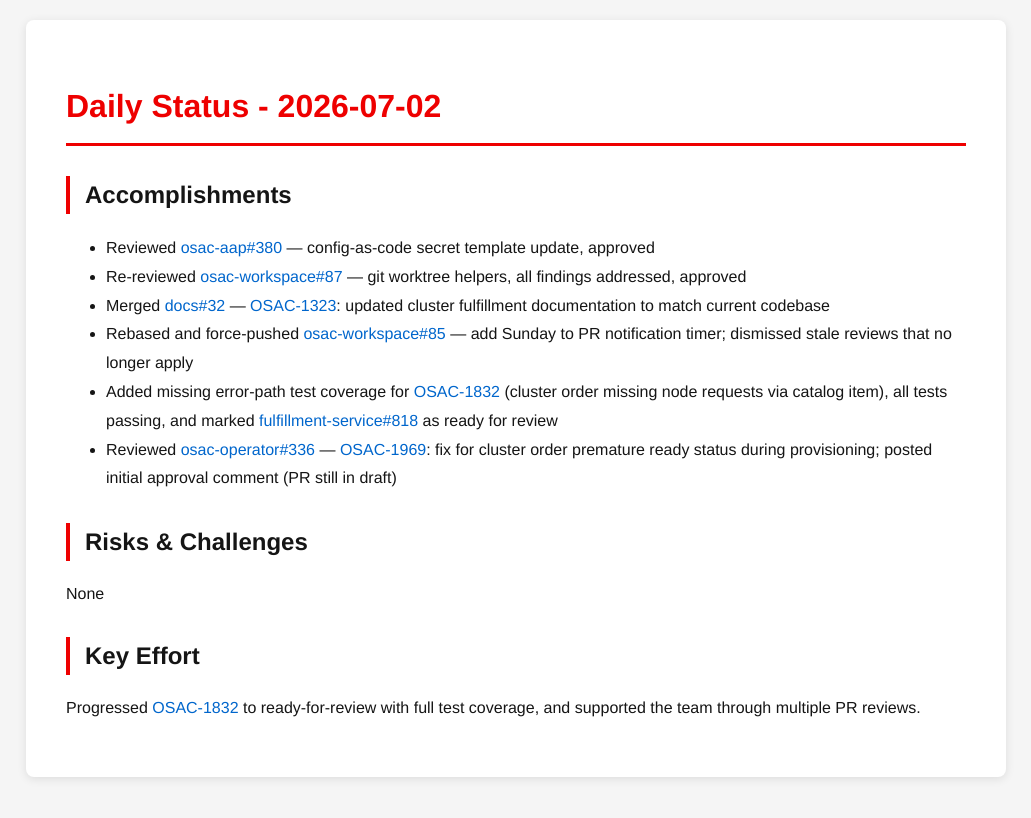
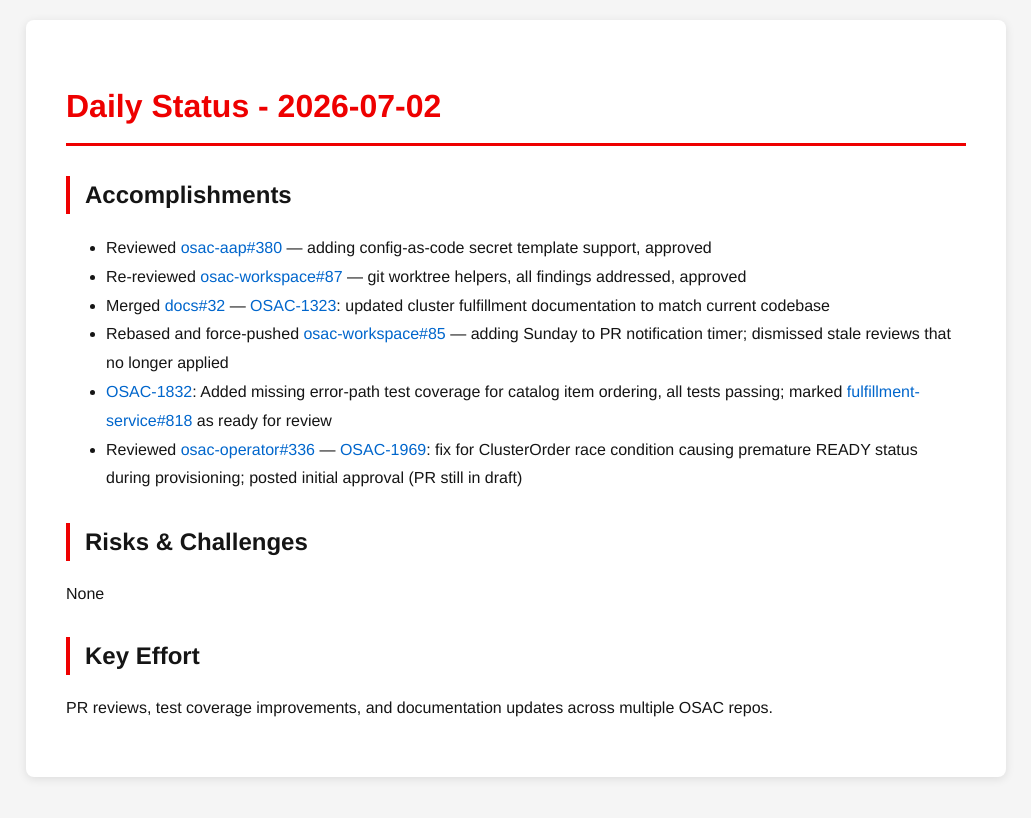
Before and after one commit to tzvatot/daily-status, a Jekyll site: the page built from 2026-07-02.md, in a window 1280 px wide. Shown: the top 818 px of the page, without its empty margins (124-1155 px from the left). Built offline with Jekyll 4.4.1, drawn with Linux system fonts in a browser that asks for light colours.

Commit message:
Daily status update - 2026-07-02

```diff
--- a/2026-07-02.md
+++ b/2026-07-02.md
@@ -7,15 +7,15 @@ date: 2026-07-02
 # Daily Status - 2026-07-02
 
 ## Accomplishments
-- Reviewed [osac-aap#380](https://github.com/osac-project/osac-aap/pull/380) — config-as-code secret template update, approved
+- Reviewed [osac-aap#380](https://github.com/osac-project/osac-aap/pull/380) — adding config-as-code secret template support, approved
 - Re-reviewed [osac-workspace#87](https://github.com/osac-project/osac-workspace/pull/87) — git worktree helpers, all findings addressed, approved
 - Merged [docs#32](https://github.com/osac-project/docs/pull/32) — [OSAC-1323](https://redhat.atlassian.net/browse/OSAC-1323): updated cluster fulfillment documentation to match current codebase
-- Rebased and force-pushed [osac-workspace#85](https://github.com/osac-project/osac-workspace/pull/85) — add Sunday to PR notification timer; dismissed stale reviews that no longer apply
-- Added missing error-path test coverage for [OSAC-1832](https://redhat.atlassian.net/browse/OSAC-1832) (cluster order missing node requests via catalog item), all tests passing, and marked [fulfillment-service#818](https://github.com/osac-project/fulfillment-service/pull/818) as ready for review
-- Reviewed [osac-operator#336](https://github.com/osac-project/osac-operator/pull/336) — [OSAC-1969](https://redhat.atlassian.net/browse/OSAC-1969): fix for cluster order premature ready status during provisioning; posted initial approval comment (PR still in draft)
+- Rebased and force-pushed [osac-workspace#85](https://github.com/osac-project/osac-workspace/pull/85) — adding Sunday to PR notification timer; dismissed stale reviews that no longer applied
+- [OSAC-1832](https://redhat.atlassian.net/browse/OSAC-1832): Added missing error-path test coverage for catalog item ordering, all tests passing; marked [fulfillment-service#818](https://github.com/osac-project/fulfillment-service/pull/818) as ready for review
+- Reviewed [osac-operator#336](https://github.com/osac-project/osac-operator/pull/336) — [OSAC-1969](https://redhat.atlassian.net/browse/OSAC-1969): fix for ClusterOrder race condition causing premature READY status during provisioning; posted initial approval (PR still in draft)
 
 ## Risks & Challenges
 None
 
 ## Key Effort
-Progressed [OSAC-1832](https://redhat.atlassian.net/browse/OSAC-1832) to ready-for-review with full test coverage, and supported the team through multiple PR reviews.
+PR reviews, test coverage improvements, and documentation updates across multiple OSAC repos.
```
